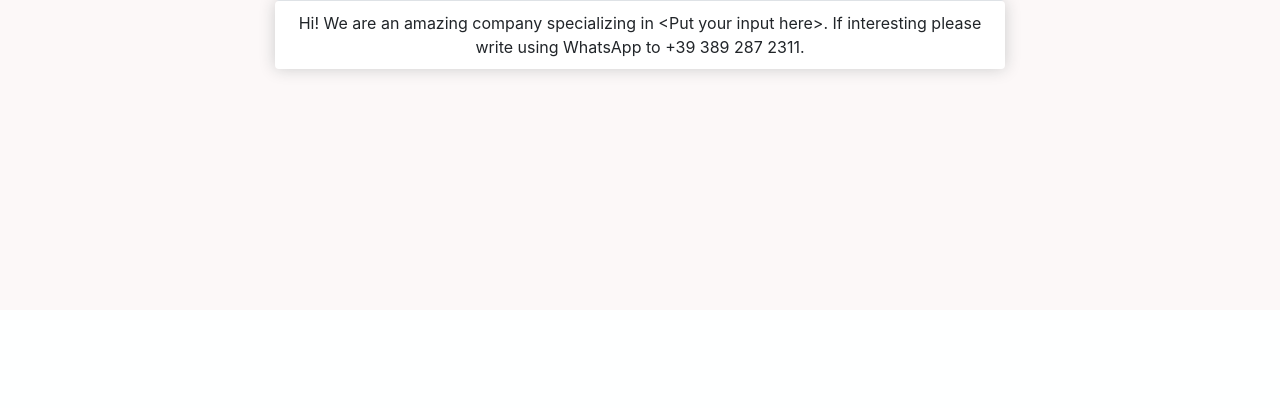
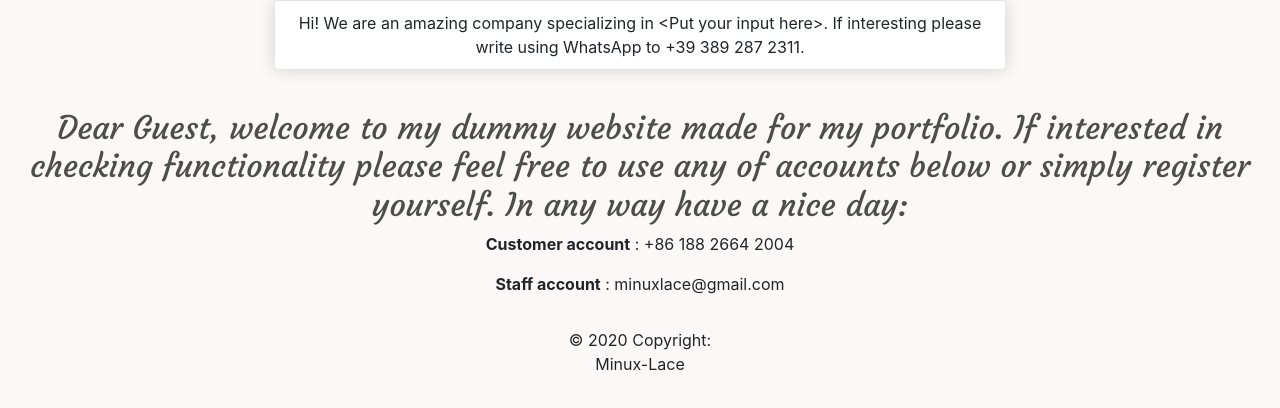
Before and after one commit to menhior/zz-ecom, a Django app: page /about/ in a window 1280 px wide. Shown: the part 490-898 px from the top of the page. Before the commit the page ends 568 px from the top, so only its background shows below. Run offline with Django 3.2, Linux system fonts and the light colour scheme; some libraries are stand-ins or nearby versions.

Commit message:
finalize

```diff
--- a/shop/templates/shop/main.html
+++ b/shop/templates/shop/main.html
@@ -12,6 +12,8 @@
 
 	<link rel="stylesheet" type="text/css" href="{% static 'css/master.css' %}">
 	<link rel="stylesheet" href="https://use.fontawesome.com/releases/v5.6.1/css/all.css" integrity="sha384-gfdkjb5BdAXd+lj+gudLWI+BXq4IuLW5IT+brZEZsLFm++aCMlF1V92rMkPaX4PP" crossorigin="anonymous">
+
+	<link href="https://fonts.googleapis.com/css?family=Courgette" rel="stylesheet" type="text/css">
 
 
 	<script type="text/javascript">
@@ -160,7 +162,22 @@
 
 
             {% endblock content %}
-         </div>
+     </div>
+
+    <footer class="page-footer font-small blue pt-4 ">
+	  <div class="container-fluid text-center text-md-left">
+	    <div class="row">
+	      <div class="col text-center">
+	        <h2 id="contacts" style="font-family:Courgette, monospace;">Dear Guest, welcome to my dummy website made for my portfolio. If interested in checking functionality please feel free to use any of accounts below or simply register yourself. In any way have a nice day:</h5>
+	        <p><b>Customer account</b> : +86 188 2664 2004</p>
+	        <p><b>Staff account</b> : minuxlace@gmail.com</p>
+	      </div>
+	    </div>
+	  </div>
+	  <div class="footer-copyright text-center py-3">© 2020 Copyright:
+	    <p> Minux-Lace</p>
+	  </div>
+	</footer>
 
 
     <script type="text/javascript" src="{% static 'js/cart.js' %}"></script>
--- a/shop/views.py
+++ b/shop/views.py
@@ -229,8 +229,9 @@ def logoutUser(request):
 
 
 def registerPage(request):
-    try:
+    """try:
         device = request.COOKIES['device']
+        an_customer = 'Not_Nobody'
 
         if request.user.is_authenticated:
             return redirect('store')
@@ -255,7 +256,32 @@ def registerPage(request):
                     return redirect('login')
     except:
         an_customer = 'Nobody'
+        form = CreateUserForm()"""
+
+    device = request.COOKIES['device']
+    an_customer = 'Not_Nobody'
+
+    if request.user.is_authenticated:
+        return redirect('store')
+    else:
         form = CreateUserForm()
+        if request.method == 'POST':
+            form = CreateUserForm(request.POST)
+            if form.is_valid():
+                user = form.save()
+                Customer.objects.create(
+                    user=user,
+                    name=user.first_name + ' ' + user.last_name,
+                    email = user.email,
+                    device = device
+                    )
+                group = Group.objects.get(name='customer')
+                user.groups.add(group)
+
+                username = form.cleaned_data.get('username')
+                messages.success(request, 'Account was created for ' + username)
+
+                return redirect('login')
 
         context = {'form': form, 'an_customer': an_customer}
         return render(request, 'shop/register.html', context)
```
Also changed, not shown: db.sqlite3.
